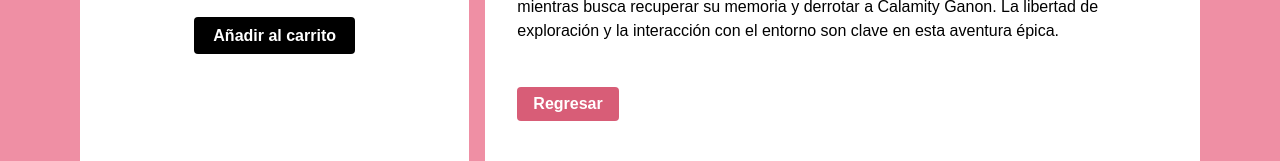
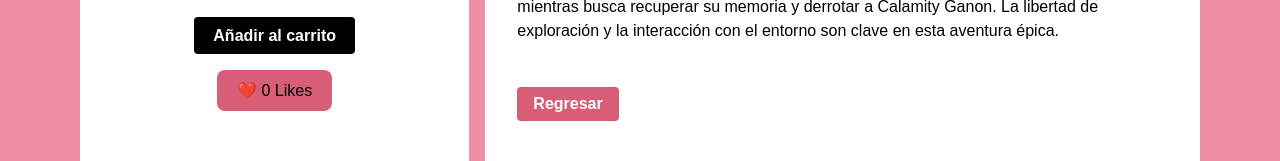
Before and after one commit to tismajo/CC3062-Ecommerce, a React (Vite) app in the folder 8bitdreams/: page /details/1 in a window 1280 px wide. Shown: the part 547-708 px from the top of the page. Built offline with nearby package versions, Linux system fonts and the light colour scheme.

Commit message:
likes system added

```diff
--- a/8bitdreams/src/pages/Details.jsx
+++ b/8bitdreams/src/pages/Details.jsx
@@ -1,20 +1,30 @@
-import { useParams } from 'react-router-dom';
-import { Link } from 'react-router-dom';
+import { useParams, Link } from 'react-router-dom';
 import { CartContext } from '../context/CartContext';
+import { useContext, useState } from 'react';
 
 import products from '../data/products';
 import '../styles/Details.css';
-import { useContext } from 'react';
 
 export default function Details() {
   const { id } = useParams();
   const { addToCart } = useContext(CartContext);
   const product = products.find((product) => product.id === parseInt(id));
-  if (!product) return <p>No se pudo encontrar el producto.</p>;
 
   const discountedPrice = product.discount
     ? product.price - (product.price * product.discount) / 100
     : product.price;
+  const [likes, setLikes] = useState(() => {
+    const storedLikes = localStorage.getItem(`likes-${product.id}`);
+    return storedLikes ? parseInt(storedLikes, 10) : product.likes || 0;
+  });
+
+    const handleLike = () => {
+    const newLikes = likes + 1;
+    setLikes(newLikes);
+    localStorage.setItem(`likes-${product.id}`, newLikes);
+  };
+
+  if (!product) return <p>No se pudo encontrar el producto.</p>;
 
   return (
     <div className="productDetails-container">
@@ -24,6 +34,10 @@ export default function Details() {
         <button onClick={() => addToCart(product)} className="add-button">
           Añadir al carrito
         </button>
+
+        <div className="like-container">
+          <button onClick={handleLike} className="like-button">❤️ {likes} Likes</button>
+        </div>
       </div>
 
       <div className="productDetails-right">
```
